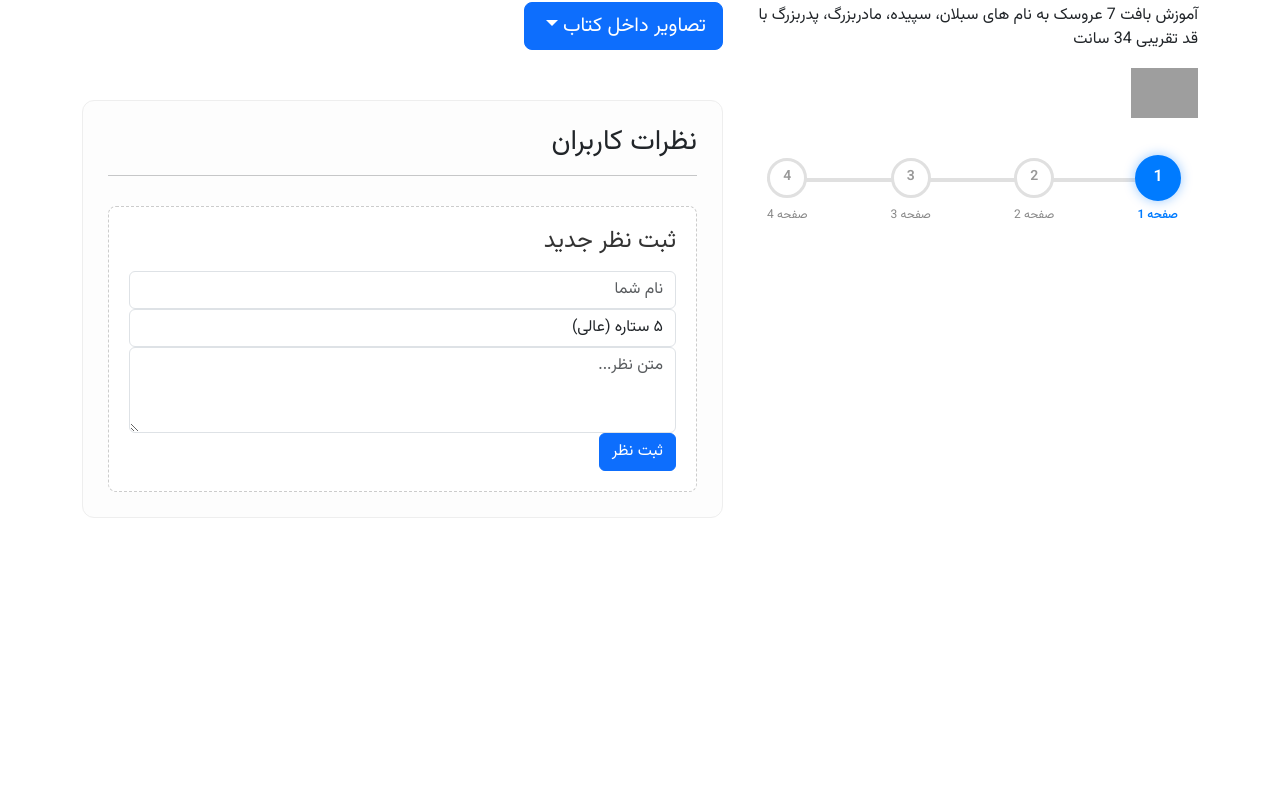
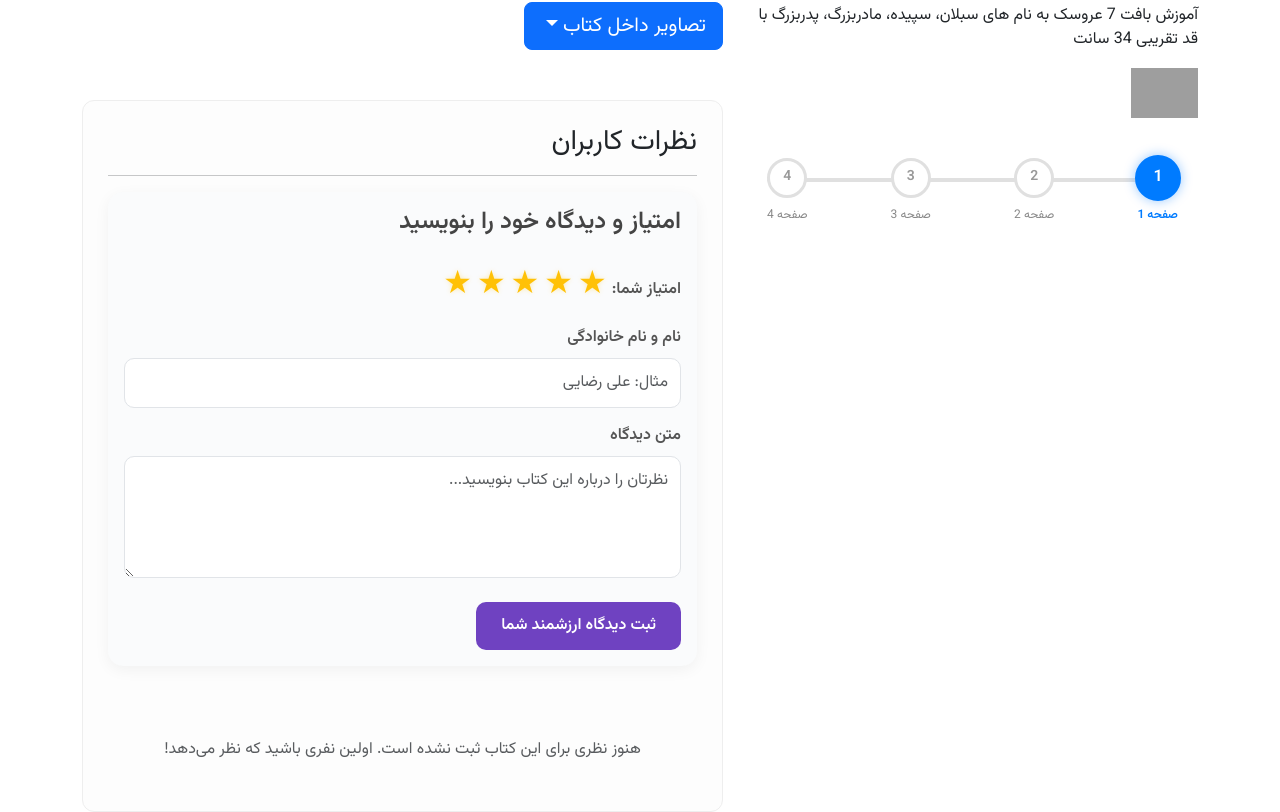
Before and after one commit to edive10/anisShop, an Angular app: page /recipes/1 in a window 1280 px wide. Shown: the part 701-1513 px from the top of the page. Before the commit the page ends 1219 px from the top, so only its background shows below. Built offline with nearby package versions, Linux system fonts and the light colour scheme; grey boxes are pictures that could not be loaded.

Commit message:
اضافه کردن انیمیشن و دیدگاه

```diff
--- a/package.json
+++ b/package.json
@@ -11,6 +11,7 @@
   "private": true,
   "packageManager": "npm@10.9.2",
   "dependencies": {
+    "@angular/animations": "^21.2.17",
     "@angular/common": "^21.2.0",
     "@angular/compiler": "^21.2.0",
     "@angular/core": "^21.2.0",
@@ -18,6 +19,7 @@
     "@angular/platform-browser": "^21.2.0",
     "@angular/router": "^21.2.0",
     "bootstrap": "^5.3.8",
+    "ngx-toastr": "^20.0.5",
     "rxjs": "~7.8.0",
     "tslib": "^2.3.0"
   },
--- a/src/app/app-module.ts
+++ b/src/app/app-module.ts
@@ -20,6 +20,7 @@ import { BookImages } from './recipes/book-images/book-images';
 import { Cart } from './cart/cart';
 import { HomeComponent } from './home/home.component';
 import { FilterPipe } from './filter.pipe';
+import { BrowserAnimationsModule } from '@angular/platform-browser/animations';
 
 @NgModule({
   declarations: [
@@ -39,7 +40,7 @@ import { FilterPipe } from './filter.pipe';
     HomeComponent,
     FilterPipe
   ],
-  imports: [BrowserModule, AppRoutingModule, FormsModule, ReactiveFormsModule],
+  imports: [BrowserModule, AppRoutingModule, FormsModule, ReactiveFormsModule, BrowserAnimationsModule],
   providers: [provideBrowserGlobalErrorListeners(), ShoppingListService, RecipeService],
   bootstrap: [App],
 })
--- a/src/app/header/header.component.ts
+++ b/src/app/header/header.component.ts
@@ -7,7 +7,7 @@ import { RecipeService } from '../recipes/recipe.service'; // مسیر را چک
   templateUrl: './header.component.html'
 })
 export class HeaderComponent implements OnInit {
-
+  isMenuCollapsed = true;
   @Output() cartToggle = new EventEmitter<void>();
 
   cartCount = 0;
--- a/src/app/recipes/recipe-detail/recipe-detail.css
+++ b/src/app/recipes/recipe-detail/recipe-detail.css
@@ -3,7 +3,7 @@
   overflow: hidden;
   border-radius: 8px;
   margin-bottom: 15px;
-  box-shadow: 0 2px 5px rgba(0,0,0,0.1);
+  box-shadow: 0 2px 5px rgba(0, 0, 0, 0.1);
 }
 
 .gallery-img {
@@ -31,7 +31,8 @@
 .modal-backdrop {
   position: absolute;
   inset: 0;
-  background: rgba(0, 0, 0, 0.85); /* پس‌زمینه تیره پشت عکس */
+  background: rgba(0, 0, 0, 0.85);
+  /* پس‌زمینه تیره پشت عکس */
 }
 
 .modal-content {
@@ -60,7 +61,8 @@
   top: -45px;
   right: 0;
   font-size: 40px;
-  color: #fff; /* دکمه بستن در حالت مودال سفید باشد بهتر دیده می‌شود */
+  color: #fff;
+  /* دکمه بستن در حالت مودال سفید باشد بهتر دیده می‌شود */
   cursor: pointer;
   line-height: 1;
 }
@@ -85,8 +87,13 @@
   background: rgba(255, 255, 255, 0.4);
 }
 
-.nav-btn.left { left: -70px; }
-.nav-btn.right { right: -70px; }
+.nav-btn.left {
+  left: -70px;
+}
+
+.nav-btn.right {
+  right: -70px;
+}
 
 /* ===== 3. بخش نظرات (Reviews Section) ===== */
 .reviews-section {
@@ -103,7 +110,8 @@
   padding: 15px;
   border-radius: 8px;
   margin-bottom: 15px;
-  border-right: 4px solid #ff3b3b; /* خط قرمز کناری */
+  border-right: 4px solid #ff3b3b;
+  /* خط قرمز کناری */
   box-shadow: 0 2px 8px rgba(0, 0, 0, 0.05);
 }
 
@@ -131,9 +139,185 @@
   margin-bottom: 15px;
   color: #333;
 }
+
 .book-img {
-    max-width: 50%;  /* مقدار را کمتر کنید تا عکس کوچکتر شود (مثلا ۴۰٪ یا ۵۰٪) */
-    height: auto;    /* برای حفظ تناسب تصویر */
-    display: block;  /* برای اینکه margin کار کند */
-    margin: 0 auto;  /* وسط‌چین کردن عکس */
+  max-width: 50%;
+  /* مقدار را کمتر کنید تا عکس کوچکتر شود (مثلا ۴۰٪ یا ۵۰٪) */
+  height: auto;
+  /* برای حفظ تناسب تصویر */
+  display: block;
+  /* برای اینکه margin کار کند */
+  margin: 0 auto;
+  /* وسط‌چین کردن عکس */
 }
+
+/* بخش کلی نظرات */
+.comments-section {
+  direction: rtl;
+  text-align: right;
+  margin-top: 40px;
+  font-family: inherit;
+}
+
+.comment-divider {
+  border-top: 2px dashed #ddd;
+  margin: 50px 0;
+}
+
+.section-title {
+  font-size: 1.5rem;
+  font-weight: bold;
+  color: #333;
+}
+
+/* میانگین امتیاز */
+.rating-badge {
+  display: inline-flex;
+  align-items: center;
+  background: linear-gradient(135deg, #6f42c1, #563d7c);
+  color: white;
+  padding: 8px 16px;
+  border-radius: 50px;
+  font-weight: bold;
+  box-shadow: 0 4px 10px rgba(111, 66, 193, 0.2);
+}
+
+.rating-num {
+  font-size: 1.3rem;
+  margin-left: 5px;
+}
+
+.rating-star-icon {
+  color: #ffc107;
+  font-size: 1.2rem;
+  margin-left: 8px;
+}
+
+/* کارت فرم */
+.comment-form-card {
+  border: none;
+  border-radius: 15px;
+  box-shadow: 0 4px 15px rgba(0, 0, 0, 0.05);
+  background-color: #fafbfc;
+}
+
+.form-title {
+  color: #444;
+  font-weight: 700;
+}
+
+.form-label {
+  font-weight: 600;
+  color: #555;
+  margin-bottom: 8px;
+}
+
+.form-control {
+  border: 1.5px solid #e1e4e8;
+  border-radius: 10px;
+  padding: 12px;
+  transition: all 0.3s;
+}
+
+.form-control:focus {
+  border-color: #6f42c1;
+  box-shadow: 0 0 0 3px rgba(111, 66, 193, 0.15);
+  background-color: #fff;
+}
+
+/* سیستم ستاره‌دهی */
+.star-rating {
+  direction: ltr;
+  display: inline-flex;
+  font-size: 2rem;
+  cursor: pointer;
+}
+
+.star {
+  color: #ccc;
+  margin-right: 5px;
+  transition: transform 0.2s, color 0.2s;
+}
+
+.star:hover {
+  transform: scale(1.2);
+}
+
+.star.filled {
+  color: #ffc107;
+  text-shadow: 0 0 5px rgba(255, 193, 7, 0.3);
+}
+
+/* دکمه ارسال */
+.submit-comment-btn {
+  background: #6f42c1;
+  border: none;
+  padding: 12px 25px;
+  border-radius: 10px;
+  font-weight: bold;
+  transition: all 0.3s;
+}
+
+.submit-comment-btn:hover {
+  background: #563d7c;
+  transform: translateY(-2px);
+  box-shadow: 0 4px 12px rgba(111, 66, 193, 0.3);
+}
+
+/* لیست نظرات */
+.comment-item-card {
+  border: none;
+  border-radius: 12px;
+  box-shadow: 0 2px 8px rgba(0, 0, 0, 0.03);
+  border-right: 4px solid #6f42c1;
+  transition: transform 0.2s;
+}
+
+.comment-item-card:hover {
+  transform: translateY(-1px);
+}
+
+/* آواتار دایره‌ای کاربر */
+.user-avatar {
+  width: 45px;
+  height: 45px;
+  border-radius: 50%;
+  background-color: #e2d9f3;
+  color: #6f42c1;
+  display: flex;
+  align-items: center;
+  justify-content: center;
+  font-weight: bold;
+  font-size: 1.2rem;
+}
+
+.user-name {
+  font-size: 1rem;
+  font-weight: bold;
+  color: #333;
+}
+
+.comment-text {
+  color: #555;
+  line-height: 1.7;
+  font-size: 0.95rem;
+}
+
+/* ستاره‌های نمایش امتیاز در نظر */
+.user-stars {
+  direction: ltr;
+}
+
+.star-mini {
+  color: #ccc;
+  font-size: 1.1rem;
+}
+
+.star-mini.filled {
+  color: #ffc107;
+}
+
+/* راست‌چین کردن در موبایل */
+.mr-3 {
+  margin-right: 15px;
+}
--- a/src/app/recipes/recipe-detail/recipe-detail.html
+++ b/src/app/recipes/recipe-detail/recipe-detail.html
@@ -93,23 +93,86 @@
   <hr>
 
   <!-- فرم ثبت نظر جدید -->
-  <div class="add-review">
-    <h4>ثبت نظر جدید</h4>
-    <div class="form-group">
-      <input type="text" #nameInput class="form-control" placeholder="نام شما">
+  <div class="card comment-form-card mb-5">
+    <div class="card-body">
+      <h4 class="form-title mb-4">امتیاز و دیدگاه خود را بنویسید</h4>
+
+      <div class="form-group mb-3">
+        <label class="form-label">امتیاز شما:</label>
+        <!-- ستاره‌های تعاملی و کلیک‌شدنی -->
+        <div class="star-rating">
+          <span
+            *ngFor="let star of [1,2,3,4,5]"
+            class="star"
+            [class.filled]="star <= newRating"
+            (click)="setRating(star)">
+            ★
+          </span>
+        </div>
+      </div>
+
+      <div class="form-group mb-3">
+        <label for="author" class="form-label">نام و نام خانوادگی</label>
+        <input
+          type="text"
+          id="author"
+          class="form-control"
+          [(ngModel)]="newAuthor"
+          placeholder="مثال: علی رضایی" required>
+      </div>
+
+      <div class="form-group mb-4">
+        <label for="commentText" class="form-label">متن دیدگاه</label>
+        <textarea
+          id="commentText"
+          rows="4"
+          class="form-control"
+          [(ngModel)]="newText"
+          placeholder="نظرتان را درباره این کتاب بنویسید..." required></textarea>
+      </div>
+
+      <button
+        type="button"
+        class="btn btn-primary submit-comment-btn"
+        (click)="onSubmitComment()">
+        ثبت دیدگاه ارزشمند شما
+      </button>
     </div>
-    <div class="form-group">
-      <select #ratingInput class="form-control">
-        <option value="5">۵ ستاره (عالی)</option>
-        <option value="4">۴ ستاره</option>
-        <option value="3">۳ ستاره</option>
-        <option value="2">۲ ستاره</option>
-        <option value="1">۱ ستاره</option>
-      </select>
+  </div>
+
+  <!-- لیست نظرات ثبت شده -->
+  <div class="comments-list">
+    <div *ngIf="comments.length === 0" class="text-center text-muted py-4">
+      هنوز نظری برای این کتاب ثبت نشده است. اولین نفری باشید که نظر می‌دهد!
     </div>
-    <div class="form-group">
-      <textarea #commentInput class="form-control" rows="3" placeholder="متن نظر..."></textarea>
+
+    <div class="card comment-item-card mb-3" *ngFor="let comment of comments">
+      <div class="card-body">
+        <div class="d-flex justify-content-between align-items-center mb-3">
+          <!-- اطلاعات نویسنده -->
+          <div class="d-flex align-items-center">
+            <div class="user-avatar">
+              {{ comment.author.charAt(0) }}
+            </div>
+            <div class="mr-3">
+              <h5 class="user-name mb-0">{{ comment.author }}</h5>
+              <small class="comment-date text-muted">{{ comment.date | date:'yyyy/MM/dd' }}</small>
+            </div>
+          </div>
+          <!-- امتیاز کاربر -->
+          <div class="user-stars">
+            <span
+              *ngFor="let star of [1,2,3,4,5]"
+              class="star-mini"
+              [class.filled]="star <= comment.rating">
+              ★
+            </span>
+          </div>
+        </div>
+        <!-- متن نظر -->
+        <p class="comment-text mb-0">{{ comment.text }}</p>
+      </div>
     </div>
-    <button class="btn btn-primary" (click)="onAddReview(nameInput, ratingInput, commentInput)">ثبت نظر</button>
   </div>
+
 </div>
--- a/src/app/recipes/recipe-detail/recipe-detail.ts
+++ b/src/app/recipes/recipe-detail/recipe-detail.ts
@@ -5,6 +5,13 @@ import { RecipeService } from '../recipe.service';
 import { CartService } from '../../cart/cart.service';
 import { CartUiService } from '../../cart/cart-ui.service';
 
+// تعریف ساختار داده‌ای هر نظر
+interface Comment {
+  author: string;
+  text: string;
+  rating: number;
+  date: Date;
+}
 @Component({
   selector: 'app-books-detail',
   standalone: false,
@@ -18,6 +25,13 @@ export class RecipeDetail implements OnInit {
   showModal: boolean = false;
   showImages: boolean = false;
   selectedIndex = 0;
+  comments: Comment[] = [];
+
+
+  // متغیرهای متصل به فرم نظرات
+  newAuthor = '';
+  newText = '';
+  newRating = 5; // امتیاز پیش‌فرض
 
   constructor(
     private recipeService: RecipeService,
@@ -25,9 +39,10 @@ export class RecipeDetail implements OnInit {
     private router: Router,
     private cartService: CartService,
     private cartUiService: CartUiService
-  ) {}
+  ) { }
 
   ngOnInit() {
+    this.loadComments();
     this.route.params.subscribe((params: Params) => {
       this.id = +params['id'];
       this.recipe = this.recipeService.getRecipe(this.id);
@@ -96,4 +111,66 @@ export class RecipeDetail implements OnInit {
       comment.value = '';
     }
   }
+  // لود کردن نظرات از LocalStorage بر اساس نام یا آی‌دی کتاب
+  loadComments() {
+    // اگر هنوز دیتای کتاب لود نشده، خارج شو
+    if (!this.recipe) return;
+
+    const savedComments = localStorage.getItem('comments_' + this.recipe.name);
+    if (savedComments) {
+      this.comments = JSON.parse(savedComments);
+    } else {
+      this.comments = [
+        {
+          author: 'سارا احمدی',
+          text: 'بسیار کتاب روان و کاربردی بود.',
+          rating: 5,
+          date: new Date()
         }
+      ];
+      this.saveComments();
+    }
+  }
+
+  saveComments() {
+    if (!this.recipe) return;
+    localStorage.setItem('comments_' + this.recipe.name, JSON.stringify(this.comments));
+  }
+
+  // ثبت امتیاز ستاره‌ای جدید
+  setRating(stars: number) {
+    this.newRating = stars;
+  }
+
+  // ارسال نظر جدید
+  onSubmitComment() {
+    if (!this.newAuthor.trim() || !this.newText.trim()) {
+      alert('لطفاً نام و متن نظر خود را وارد کنید.');
+      return;
+    }
+
+    const comment: Comment = {
+      author: this.newAuthor,
+      text: this.newText,
+      rating: this.newRating,
+      date: new Date()
+    };
+
+    // اضافه کردن نظر جدید به ابتدای لیست
+    this.comments.unshift(comment);
+    this.saveComments();
+
+    // ریست کردن فرم پس از ارسال موفق
+    this.newAuthor = '';
+    this.newText = '';
+    this.newRating = 5;
+  }
+
+  // محاسبه میانگین امتیاز کتاب
+  getAverageRating(): number {
+    if (this.comments.length === 0) return 0;
+    const sum = this.comments.reduce((total, comment) => total + comment.rating, 0);
+    return Math.round((sum / this.comments.length) * 10) / 10;
+  }
+
+}
```
Also changed, not shown: src/app/header/header.component.html (+9 -1 lines), src/app/recipes/recipe-list/recipe-list.css (+9 -0 lines), src/app/recipes/recipe-list/recipe-list.html (+23 -5 lines), src/app/recipes/recipe-list/recipe-list.ts (+13 -0 lines), 1 other file (tests, documents, lock files or other folders). Lines whose indentation alone changed are shown as unchanged.
